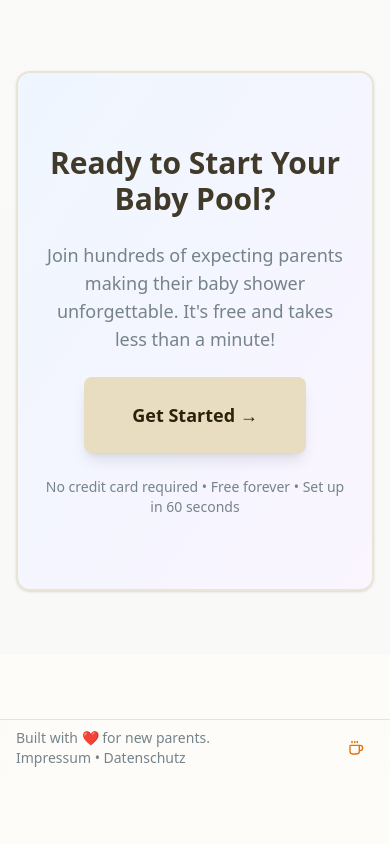
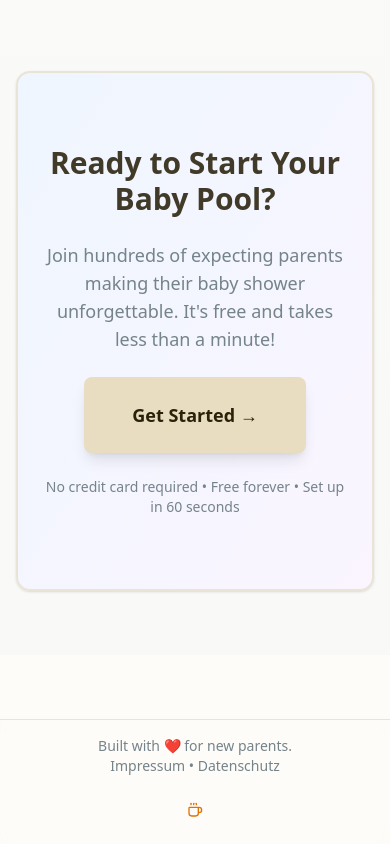
Before and after one commit to jdiepholz/stork-stakes, a Next.js app: page / in a window 390 px wide. Shown: the part 4111-4955 px from the top of the page. Before the commit the page ends 4887 px from the top, so only its background shows below. Built offline with nearby package versions, Linux system fonts and the light colour scheme.

Commit message:
refactor: improve layout and styling of Footer component for better responsiveness

```diff
--- a/src/components/footer.tsx
+++ b/src/components/footer.tsx
@@ -4,11 +4,11 @@ import { SupportButton, SupportButtonIconOnly } from '@/components/support-butto
 export function Footer() {
   return (
     <footer className="border-t bg-background/95 backdrop-blur supports-[backdrop-filter]:bg-background/60">
-      <div className="container flex h-14 items-center justify-between px-4 sm:px-8">
-        <p className="text-sm text-muted-foreground">
+      <div className="container flex flex-col items-center justify-between gap-4 py-4 md:h-16 md:flex-row md:py-0 px-4 sm:px-8">
+        <p className="text-center text-sm text-muted-foreground md:text-left">
           Built with ❤️ for new parents.
-          <span className="hidden sm:inline"> | </span>
-          <span className="block sm:inline">
+          <span className="hidden md:inline"> | </span>
+          <span className="block md:inline">
             <Link href="/impressum" className="hover:underline">Impressum</Link> • <Link href="/datenschutz" className="hover:underline">Datenschutz</Link>
           </span>
         </p>
```
